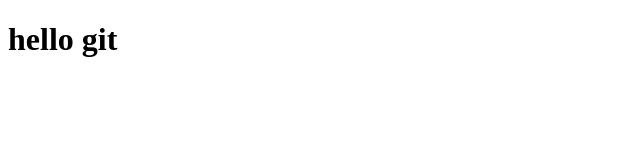
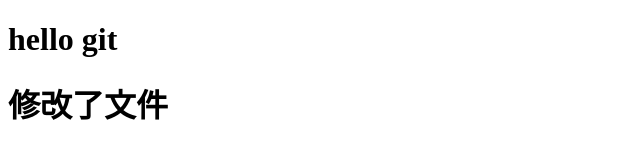
Before and after one commit to cooleye/1607cgit, a plain HTML site: page index.html in a window 1280 px wide. Shown: the whole page, without its empty margins (0-640 px from the left). Drawn offline with Linux system fonts and the light colour scheme.

Commit message:
修改index

```diff
--- a/index.html
+++ b/index.html
@@ -7,5 +7,6 @@
   <body>
 
     <h1> hello git </h1>
+    <h1> 修改了文件 </h1>
   </body>
 </html>
```
